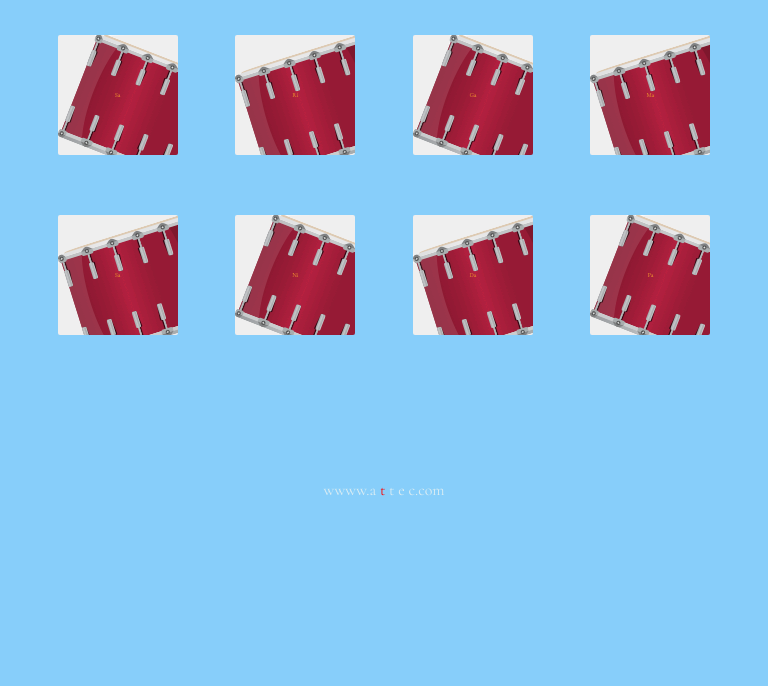
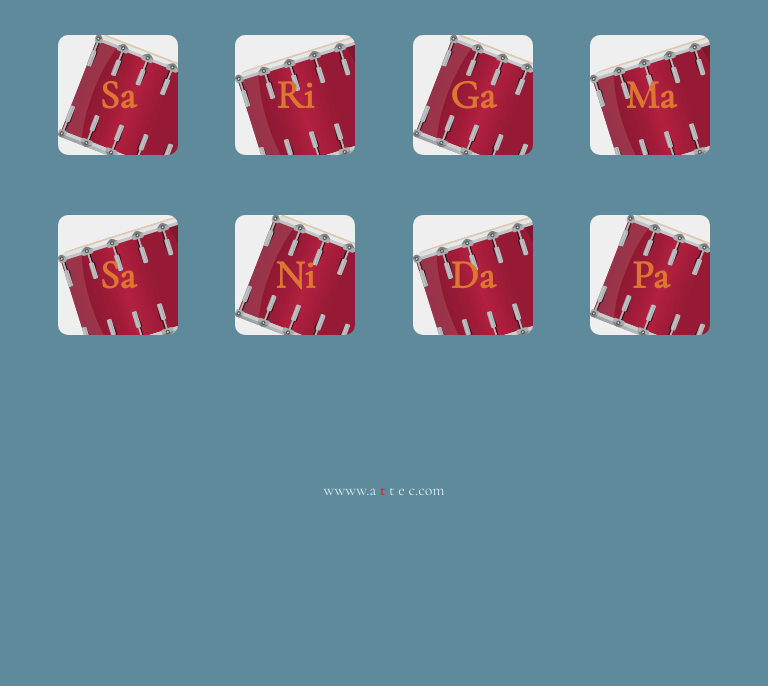
Before and after one commit to vr3372/Drum-Kit, a plain HTML site: page index.html in a window 768 px wide. Shown: the part 114-800 px from the top of the page. Drawn offline with nearby package versions, Linux system fonts and the light colour scheme.

Commit message:
Update styles.css

```diff
--- a/styles.css
+++ b/styles.css
@@ -5,7 +5,7 @@
 
 body {
   text-align: center;
-  background-color: lightskyblue;
+  background-color: rgb(95, 138, 155);
 }
 
 h1 {
@@ -99,8 +99,9 @@ span {
   .drum {
     width: 85px;
     height: 85px;
-    border-radius: 2px;
+    border-radius: 8px;
     font-size: 10%;
+    font-size: 2rem;
   }
   footer {
     padding-top: 65px;
@@ -122,8 +123,8 @@ span {
   .drum {
     width: 120px;
     height: 120px;
-    border-radius: 2px;
-    font-size: 10%;
+    border-radius: 10px;
+    font-size: 2.5rem;
   }
   footer {
     padding-top: 65px;
```
